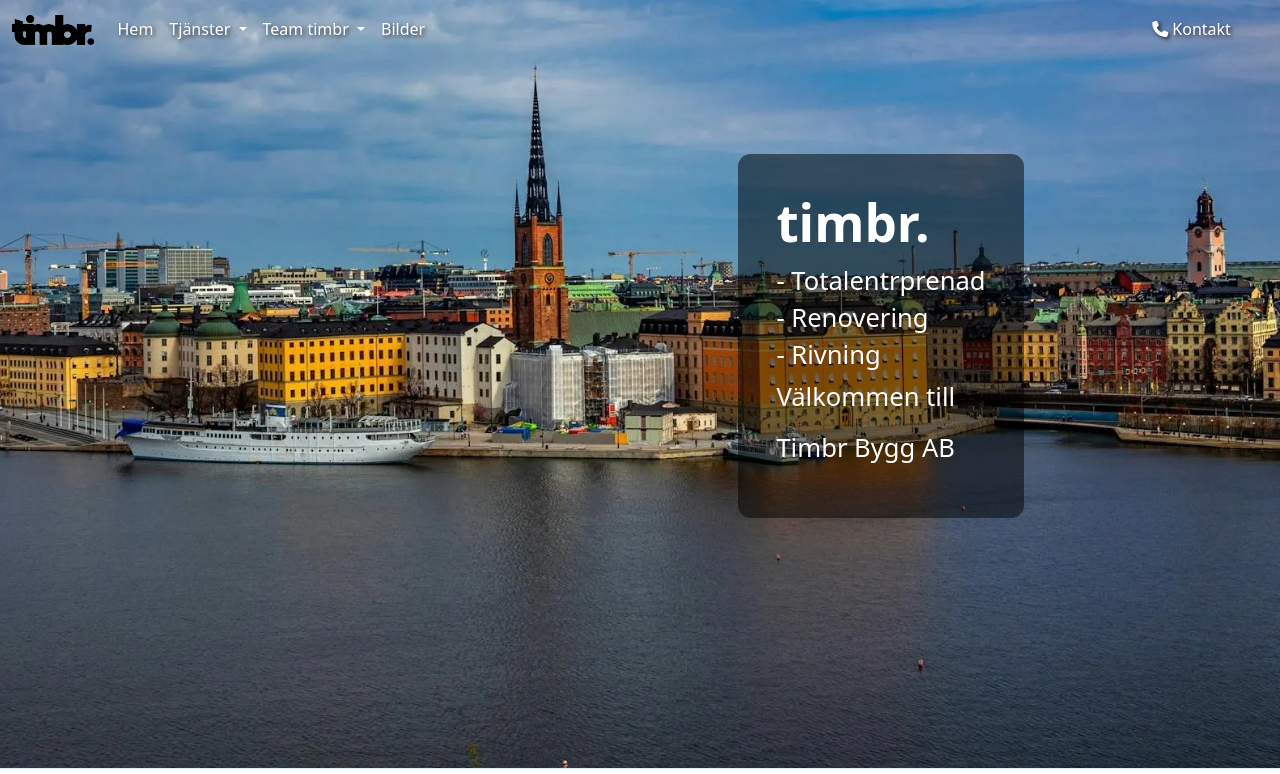
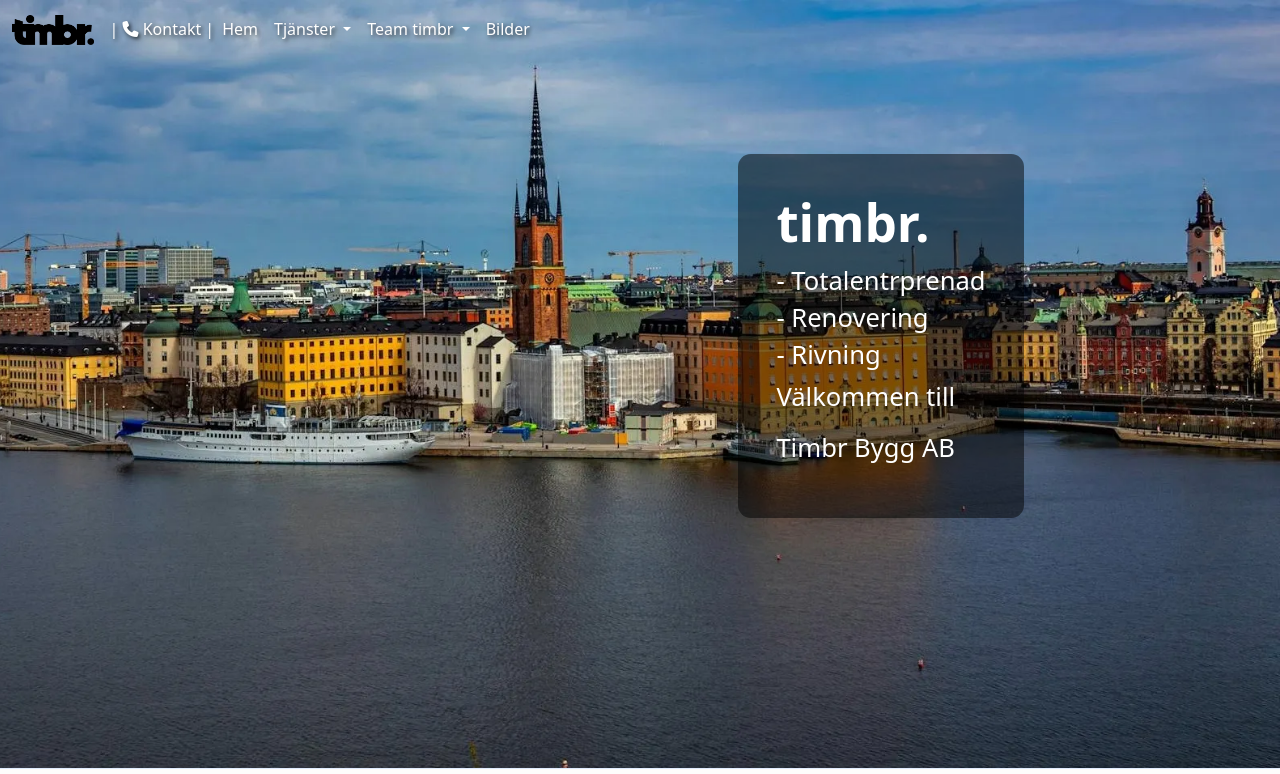
Before and after one commit to MTSSamsioe/timbr, a plain HTML site: page index.html in a window 1280 px wide. Shown: the top 774 px of the page. Drawn offline with nearby package versions, Linux system fonts and the light colour scheme.

Commit message:
fix kontakt always visible

```diff
--- a/includes/nav.html
+++ b/includes/nav.html
@@ -12,6 +12,10 @@
         alt="timbr logo"
         height="30"
     /></a>
+    <span class="">
+      <a class="nav-link" href="kontakt.html"
+        >| <i class="fa-solid fa-phone"></i> Kontakt |</a
+      ></span>
     <button
     class="navbar-toggler"
     type="button"
@@ -24,13 +28,13 @@
     <span class="navbar-toggler-icon"></span>
   </button>
     <div class="collapse navbar-collapse" id="navbarNavDropdown">
-      <ul class="navbar-nav " id="timbr-ul">
+      <ul class="navbar-nav" id="timbr-ul">
         <li class="nav-item">
-          <a class="nav-link active " aria-current="page" href="index.html"
+          <a class="nav-link active" aria-current="page" href="index.html"
             >Hem</a
           >
         </li>
-        <li class="nav-item dropdown ">
+        <li class="nav-item dropdown">
           <a
             class="nav-link dropdown-toggle"
             href="#"
@@ -76,10 +80,8 @@
         <li class="nav-item">
           <a class="nav-link" href="bilder.html">Bilder</a>
         </li>
-
       </ul>
-    <span class="nav-item"> <a class="nav-link" href="kontakt.html"><i class="fa-solid fa-phone"></i> Kontakt</a></span>
+    </div>
 
   </div>
-  </div>
 </nav>
```
Lines whose indentation alone changed are shown as unchanged.
